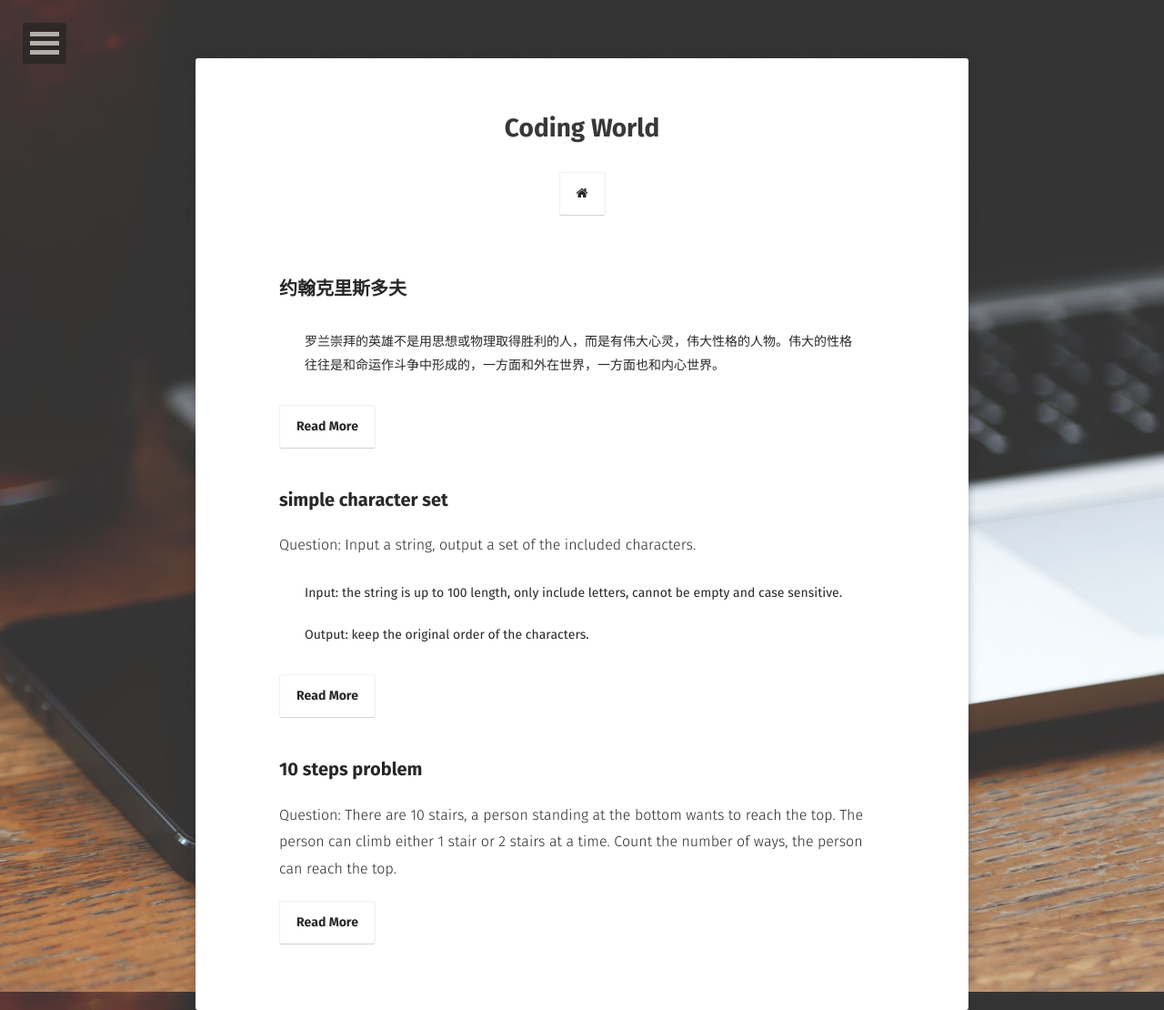
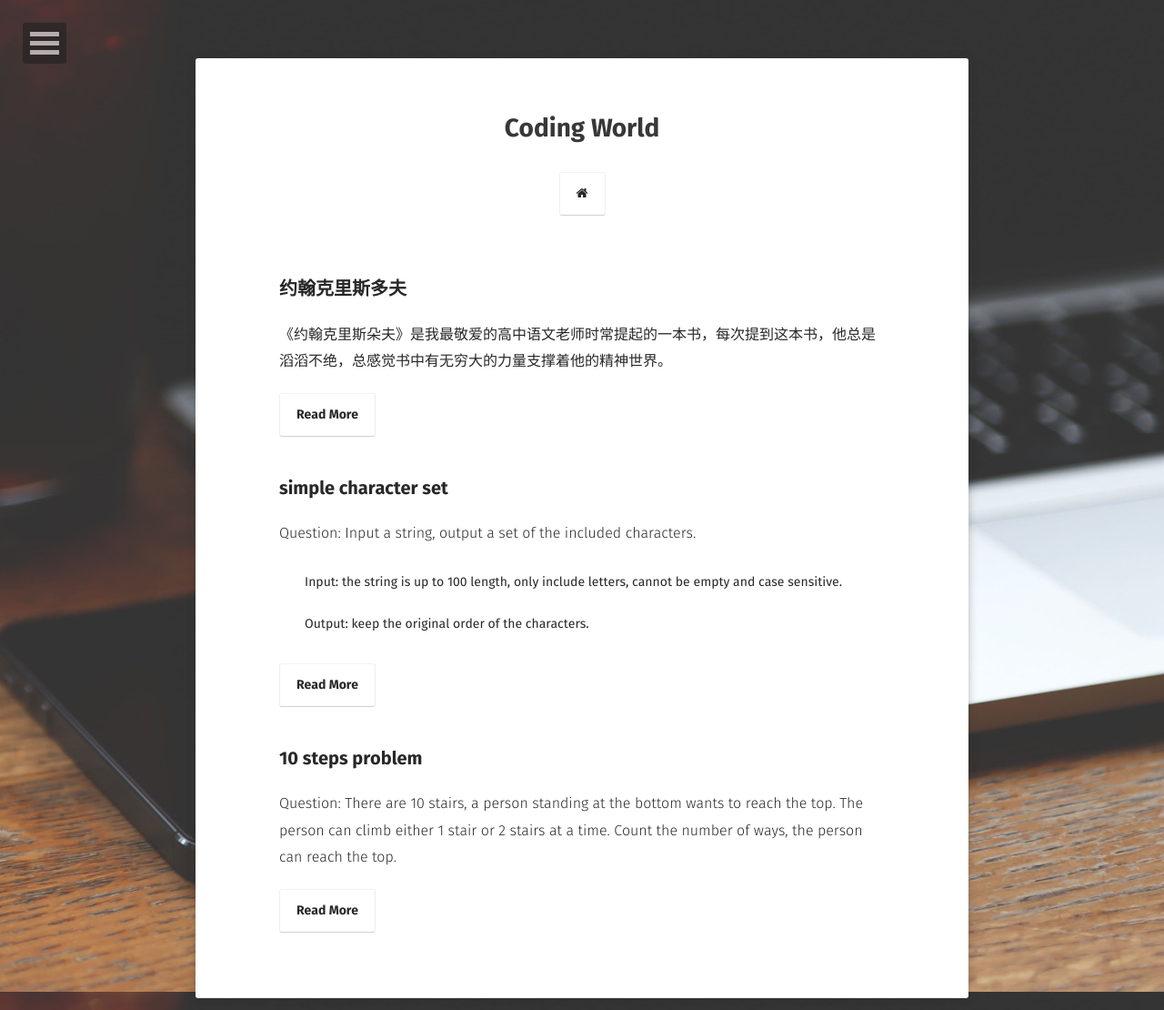
Before and after one commit to TokenJan/TokenJan.github.io, a Jekyll site: the page built from posts/index.md, in a window 1280 px wide. Shown: the whole page at 91% size. Built offline with Jekyll 4.4.1, drawn with Linux system fonts in a browser that asks for light colours; some web fonts are replaced.

Commit message:
add introduction

```diff
--- a/_posts/2017-06-15-约翰克里斯多夫.md
+++ b/_posts/2017-06-15-约翰克里斯多夫.md
@@ -6,4 +6,10 @@ feature: https://mir-s3-cdn-cf.behance.net/project_modules/max_1200/c48218534846
 tag:
 - 文学
 ---
-- 罗兰崇拜的英雄不是用思想或物理取得胜利的人，而是有伟大心灵，伟大性格的人物。伟大的性格往往是和命运作斗争中形成的，一方面和外在世界，一方面也和内心世界。
+《约翰克里斯朵夫》是我最敬爱的高中语文老师时常提起的一本书，每次提到这本书，他总是滔滔不绝，总感觉书中有无穷大的力量支撑着他的精神世界。
+
+>献给世界各国
+>受苦受难、英勇斗争
+>取得胜利的自由心灵
+
+- 罗兰崇拜的英雄不是用思想或武力取得胜利的人，而是有伟大心灵，伟大性格的人物。伟大的性格往往是和命运作斗争中形成的，一方面和外在世界，一方面也和内心世界。
```
